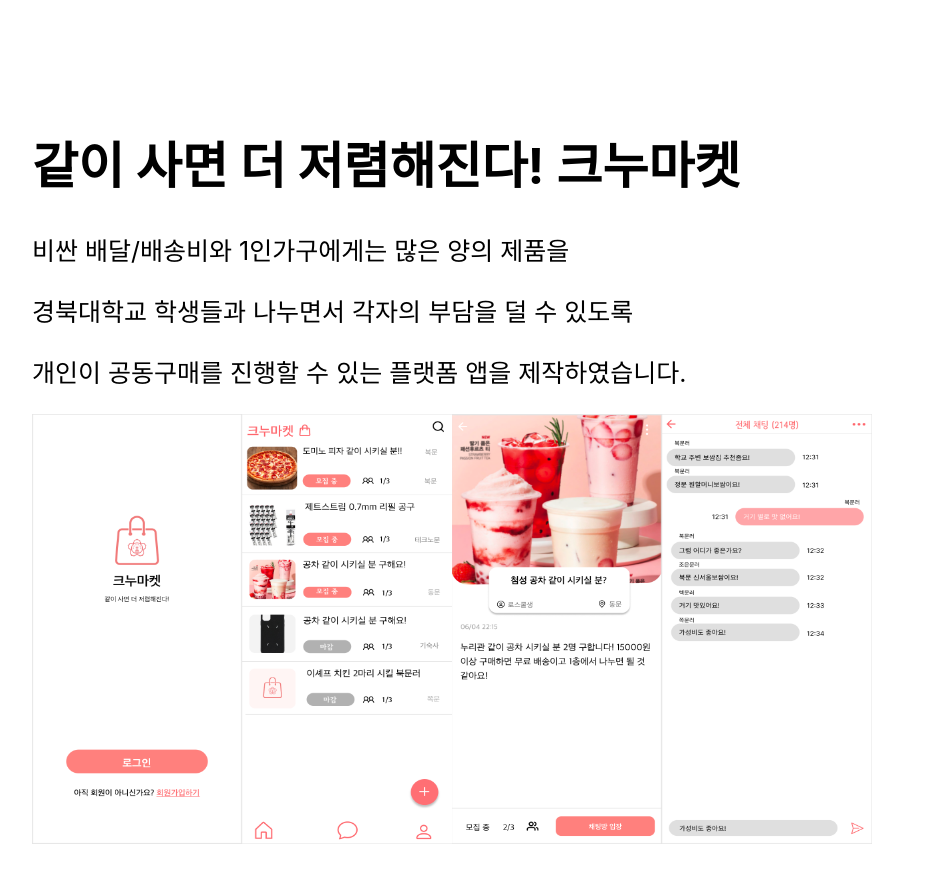
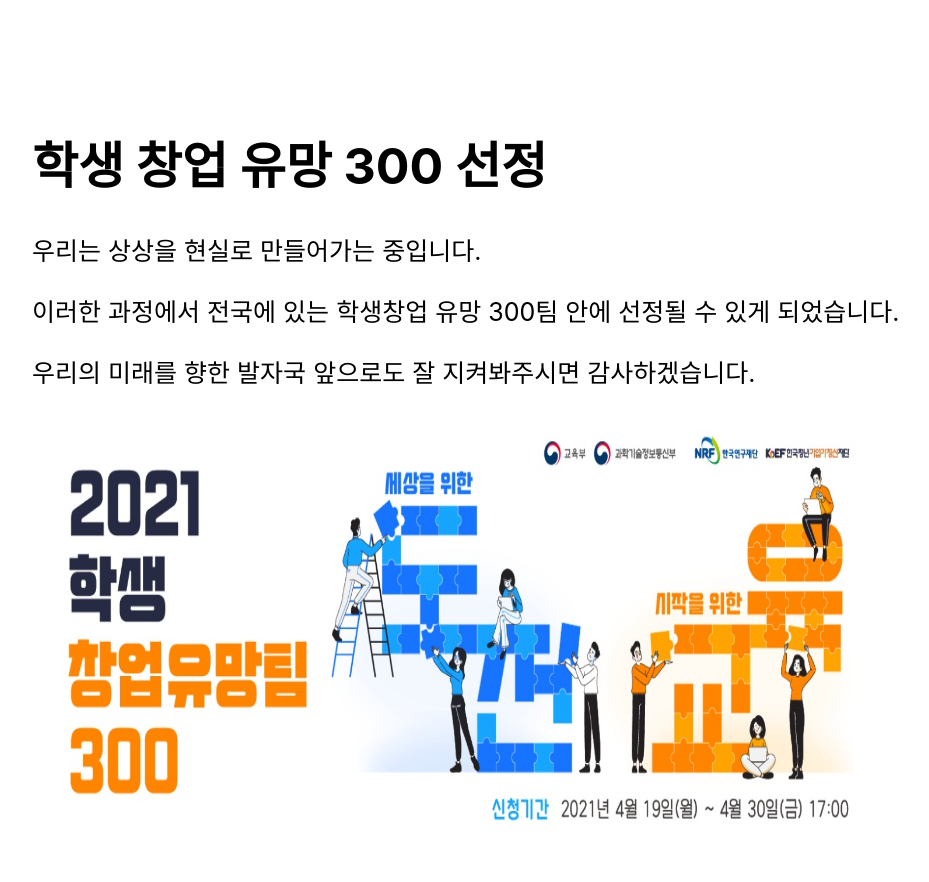
Before and after one commit to Ko-GyeongTae/Frontend-Wim-Official, a Next.js app: page /about/project/complete in a window 1280 px wide. Shown: the part 960-1842 px from the top of the page, without its empty margins (208-1137 px from the left). Built offline with nearby package versions, Linux system fonts and the light colour scheme.

Commit message:
<EDIT> complete page

```diff
--- a/pages/about/project/complete.tsx
+++ b/pages/about/project/complete.tsx
@@ -32,16 +32,13 @@ const Home = () => {
                 <div className={styles.Container}>
                     <div className={styles.Box}>
                         <div>
-                            <h1 className={styles.Title}>같이 사면 더 저렴해진다! 크누마켓</h1>
-                            <p className={styles.Description}>비싼 배달/배송비와 1인가구에게는 많은 양의 제품을</p>
-                            <p className={styles.Description}>경북대학교 학생들과 나누면서 각자의 부담을 덜 수 있도록</p>
-                            <p className={styles.Description}>개인이 공동구매를 진행할 수 있는 플랫폼 앱을 제작하였습니다.</p>
+                            <h1 className={styles.Title}>학생 창업 유망 300 선정</h1>
+                            <p className={styles.Description}>우리는 상상을 현실로 만들어가는 중입니다.</p>
+                            <p className={styles.Description}>이러한 과정에서 전국에 있는 학생창업 유망 300팀 안에 선정될 수 있게 되었습니다.</p>
+                            <p className={styles.Description}>우리의 미래를 향한 발자국 앞으로도 잘 지켜봐주시면 감사하겠습니다.</p>
                         </div>
                         <div style={{ display: 'flex', flexDirection: 'row' }}>
-                            <Image src={'/project/proceed/knu1.png'} width={210} height={430} />
-                            <Image src={'/project/proceed/knu2.png'} width={210} height={430} />
-                            <Image src={'/project/proceed/knu3.png'} width={210} height={430} />
-                            <Image src={'/project/proceed/knu4.png'} width={210} height={430} />
+                            <Image src={'/project/complete/mainban.png'} width={840} height={430} />
                         </div>
                     </div>
                 </div>
```
